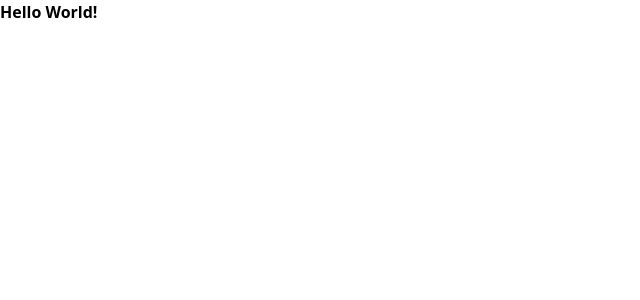
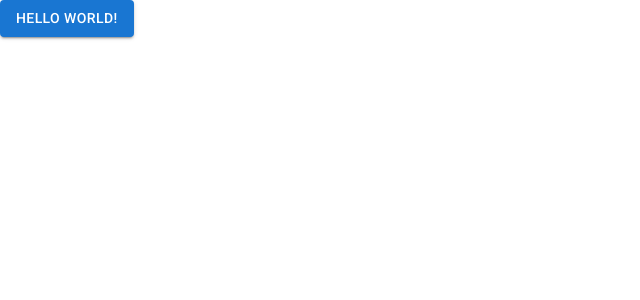
Before and after one commit to karanBRAVO/KY_VidX, a React (Vite) app: page / in a window 1280 px wide. Shown: the top 300 px of the page, without its empty margins (0-640 px from the left). Built offline with nearby package versions, Linux system fonts and the light colour scheme.

Commit message:
added material ui

```diff
--- a/package.json
+++ b/package.json
@@ -10,6 +10,11 @@
     "preview": "vite preview"
   },
   "dependencies": {
+    "@emotion/react": "^11.11.3",
+    "@emotion/styled": "^11.11.0",
+    "@fontsource/roboto": "^5.0.8",
+    "@mui/icons-material": "^5.15.3",
+    "@mui/material": "^5.15.3",
     "react": "^18.2.0",
     "react-dom": "^18.2.0"
   },
--- a/src/App.jsx
+++ b/src/App.jsx
@@ -1,9 +1,10 @@
 import React from "react";
+import Button from "@mui/material/Button";
 
 const App = () => {
   return (
     <>
-      <h1 className="text-black font-black">Hello World!</h1>
+      <Button variant="contained">Hello World!</Button>
     </>
   );
 };
--- a/src/main.jsx
+++ b/src/main.jsx
@@ -2,6 +2,10 @@ import React from "react";
 import ReactDOM from "react-dom/client";
 import App from "./App.jsx";
 import "./index.css";
+import "@fontsource/roboto/300.css";
+import "@fontsource/roboto/400.css";
+import "@fontsource/roboto/500.css";
+import "@fontsource/roboto/700.css";
 
 ReactDOM.createRoot(document.getElementById("root")).render(
   <React.StrictMode>
```
Also changed, not shown: 1 other file (tests, documents, lock files or other folders).
